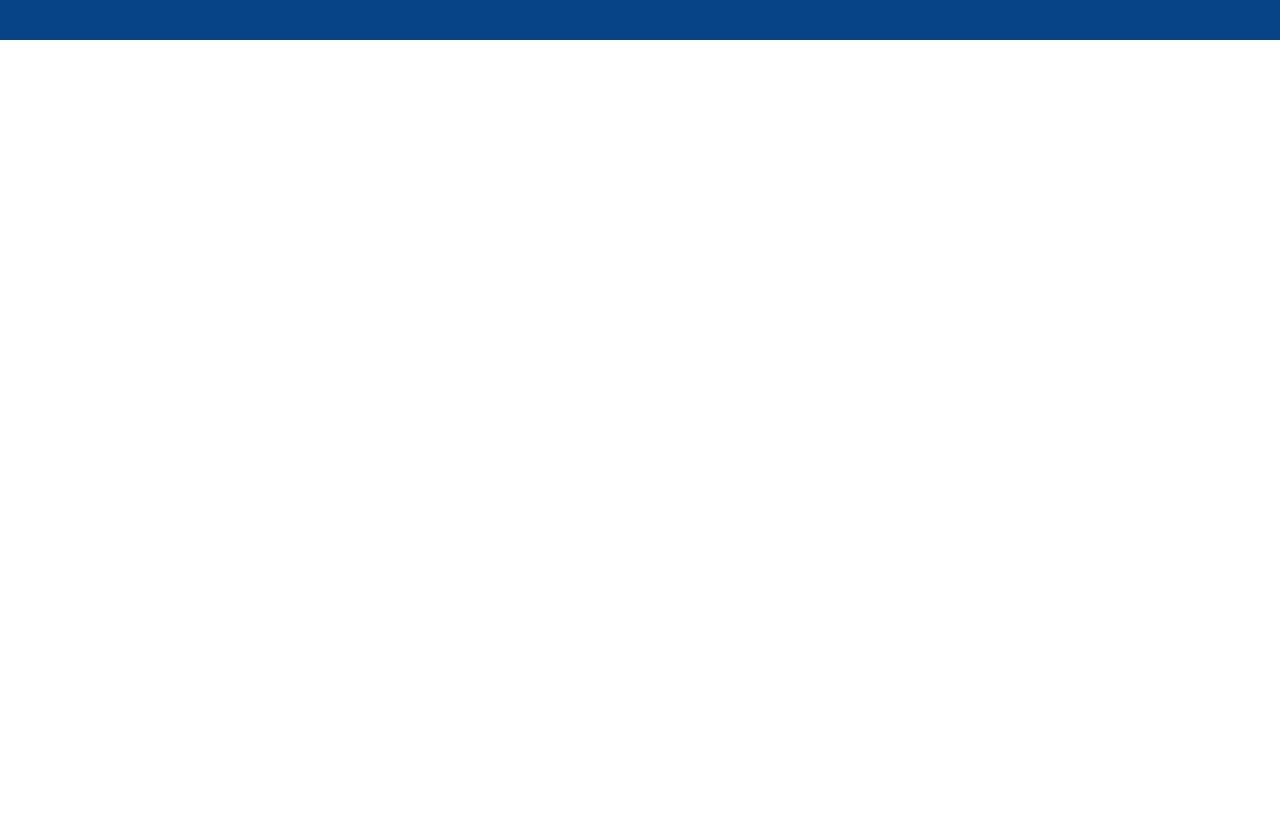
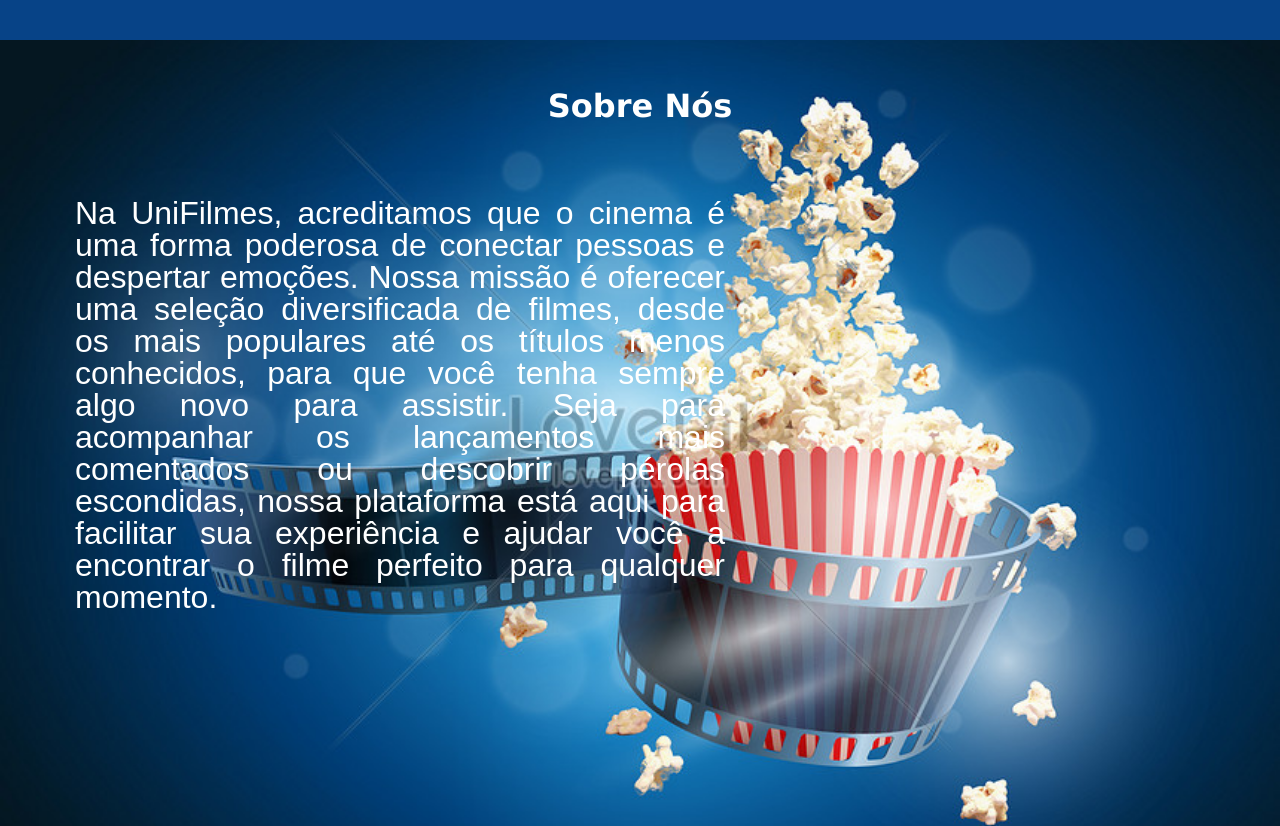
Before and after one commit to PedroJanneo/WEBPAGE, a plain HTML site: page index.html in a window 1280 px wide. Shown: the part 700-1526 px from the top of the page. Drawn offline with Linux system fonts and the light colour scheme; the site is published under a folder, as on GitHub Pages, so addresses that start at the root find nothing; no server answers.

Commit message:
style: img

```diff
--- a/assents/css/style.css
+++ b/assents/css/style.css
@@ -143,7 +143,7 @@ a:link, a:visited {
 #Sobrenos {
     width: 100%;
     height: 800px;
-    background-image: url(/assents/img/imgfundo.jpg);
+    background-image: url(../img/imgfundo.jpg);
     background-repeat: no-repeat;
     background-size: cover;
     padding: 25px;
```
